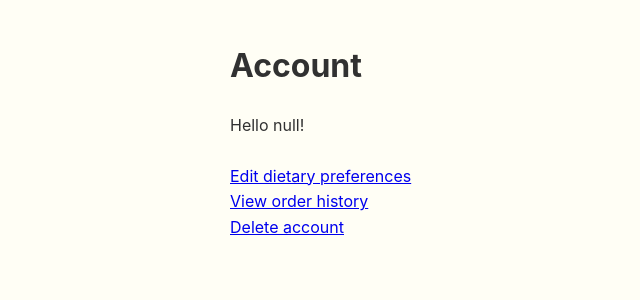
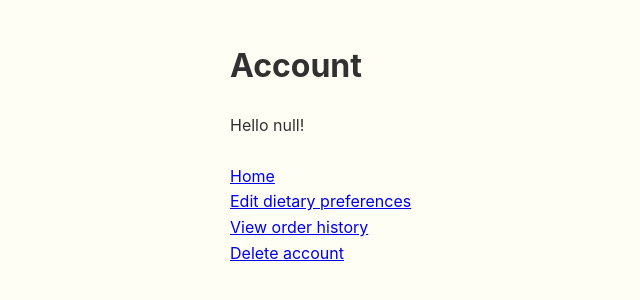
Before and after one commit to r-k03/VEats, a website: page app/public/account.html in a window 1280 px wide. Shown: the whole page, without its empty margins (10-650 px from the left). Drawn offline with Linux system fonts and the light colour scheme; no server answers.

Commit message:
added link to Home in accounts page

```diff
--- a/app/public/account.html
+++ b/app/public/account.html
@@ -5,6 +5,8 @@
     <body>
         <h1>Account</h1>
         <div id="accountWelcome">Oops! You're not logged in</div>
+        <br/>
+        <a href="home.html">Home</a>
         <br/>
         <a href="#" onclick="toggleDietary()" id="toggleDietary">Edit dietary preferences</a>
         <div id="dietaryPrefsDiv" style="display:none">
```
